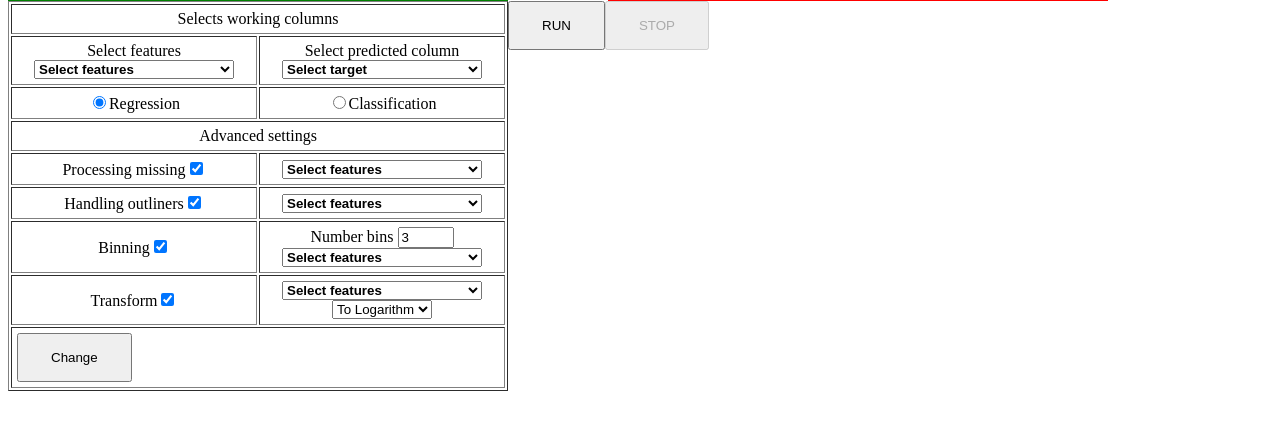
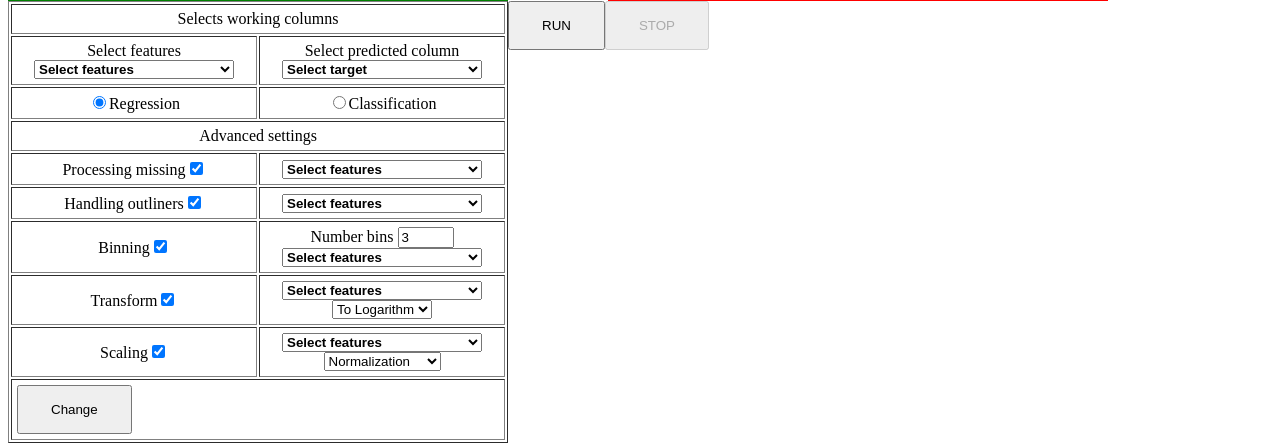
Before and after one commit to kejndan/CourseWork, a Django app: template best_solution/myapp/templates/myapp/processing.html in a window 1280 px wide. Shown: the part 507-950 px from the top of the page. Before the commit the page ends 898 px from the top, so only its background shows below. Run offline with Django 3.2, Linux system fonts and the light colour scheme; the template is opened without the code that fills it, so the values that code supplies are empty.

Commit message:
Add scaling

```diff
--- a/best_solution/myapp/static/myapp/script.js
+++ b/best_solution/myapp/static/myapp/script.js
@@ -156,6 +156,21 @@ function showCheckboxesTransform() {
   }
 }
 
+
+var expanded_checkboxes_for_scaling = false;
+function showCheckboxesScaling() {
+  var checkboxes = document.getElementById("checkboxes_for_scaling");
+  if ($('#on_scaling').is(':checked')) {
+      if (!expanded_checkboxes_for_scaling) {
+          checkboxes.style.display = "block";
+          expanded_checkboxes_for_scaling = true;
+      } else {
+          checkboxes.style.display = "none";
+          expanded_checkboxes_for_scaling = false;
+      }
+  }
+}
+
 $(function() {
 $("#check_all_features").change(function(){
     $('.checkbox_features').prop('checked', $(this).is(':checked'));
@@ -185,3 +200,9 @@ $("#check_all_transform").change(function(){
     $('.checkbox_transform').prop('checked', $(this).is(':checked'));
 });
 });
+
+$(function() {
+$("#check_all_scaling").change(function(){
+    $('.checkbox_scaling').prop('checked', $(this).is(':checked'));
+});
+});
--- a/best_solution/myapp/static/myapp/styles.css
+++ b/best_solution/myapp/static/myapp/styles.css
@@ -144,6 +144,22 @@
   background-color: #1e90ff;
 }
 
+
+#checkboxes_for_scaling {
+    display: none;
+    border: 1px #dadada solid;
+    overflow: auto;
+    height: 200px;
+}
+
+#checkboxes_for_scaling label {
+  display: block;
+}
+
+#checkboxes_for_scaling label:hover {
+  background-color: #1e90ff;
+}
+
 #type_task {
     float: left;
 }
--- a/best_solution/myapp/templates/myapp/processing.html
+++ b/best_solution/myapp/templates/myapp/processing.html
@@ -226,6 +226,38 @@
                     </select>
                 </td>
             </tr>
+{#            scaling#}
+            <tr>
+                <td align="center">
+                    <label>Scaling<input type="checkbox" id="on_scaling"
+                    name="on_scaling" checked></label>
+
+                </td>
+                <td align="center"><div class="multiselect">
+                    <div class="selectBox" onclick="showCheckboxesScaling()">
+                        <select>
+                            <option>Select features</option>
+                        </select>
+                        <div class="overSelect"></div>
+                    </div>
+                    <div id="checkboxes_for_scaling">
+                        <label><input type="checkbox" id="check_all_scaling" checked> Select all</label>
+                        {% for col, val in status_checkboxes.items %}
+                        <label>
+                                <input type="checkbox" class="checkbox_scaling" name="checks_scaling[]"
+                                       value="{{ forloop.counter }}"
+                                    {%if val %}checked="checked"{% endif %}/>
+                                {{col}}
+                        </label>
+                        {% endfor %}
+                    </div>
+                    <select name="type_scaling">
+                        <option>Normalization</option>
+                        <option>Standardization</option>
+                        <option>l2-normalization</option>
+                    </select>
+                    </div></td>
+            </tr>
             <tr><td colspan="2" align="center"><input type="submit" class="btn" value="Change" id="start_btn"></td></tr>
 
         </table>
--- a/best_solution/preprocessing_data/preprocessing.py
+++ b/best_solution/preprocessing_data/preprocessing.py
@@ -252,7 +252,7 @@ class PreProcessing :
                     self.np_dataset[:, feature] = scaling.standardization(self.np_dataset[:, feature])
                 elif type_scale == 'l2-norm' :
                     self.np_dataset[:, feature] = scaling.l2_normalized(self.np_dataset[:, feature])
-            return self.np_dataset
+        return self.np_dataset
 
     def one_hot_check(self) :
         """
```
Also changed, not shown: best_solution/myapp/views.py (+18 -1 lines).
